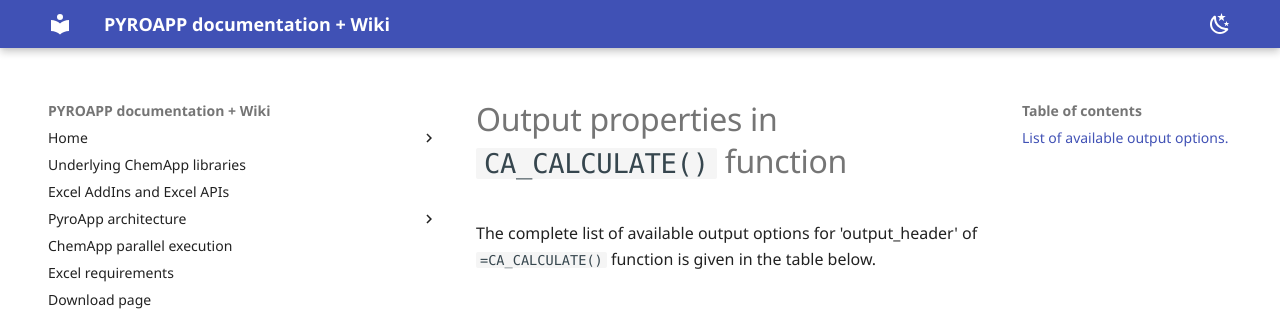
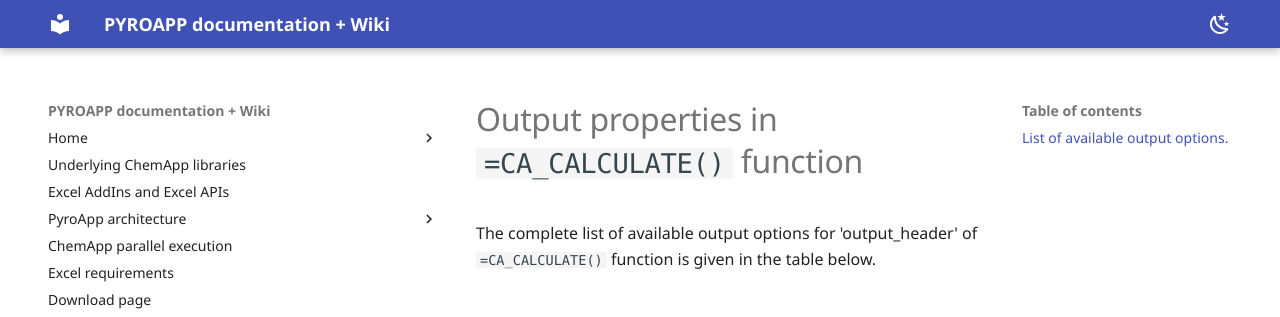
Before and after one commit to evnekdev/pyroapp-docs, an MkDocs documentation site: the page built from docs/output_properties.md, in a window 1280 px wide and 1318 px high. Shown: the top 317 px of the window. Built offline with MkDocs 1.6.1 and Material for MkDocs 9.7.7, drawn with Linux system fonts in a browser that asks for light colours; some web fonts are replaced.

Commit message:
small changes

````diff
--- a/docs/output_properties.md
+++ b/docs/output_properties.md
@@ -1,4 +1,4 @@
-# Output properties in ```CA_CALCULATE()``` function
+# Output properties in ```=CA_CALCULATE()``` function
 
 The complete list of available output options for 'output_header' of ```=CA_CALCULATE()``` function is given in the table below.
 
````
Also changed, not shown: docs/input_conditions.md (+1 -1 lines).
